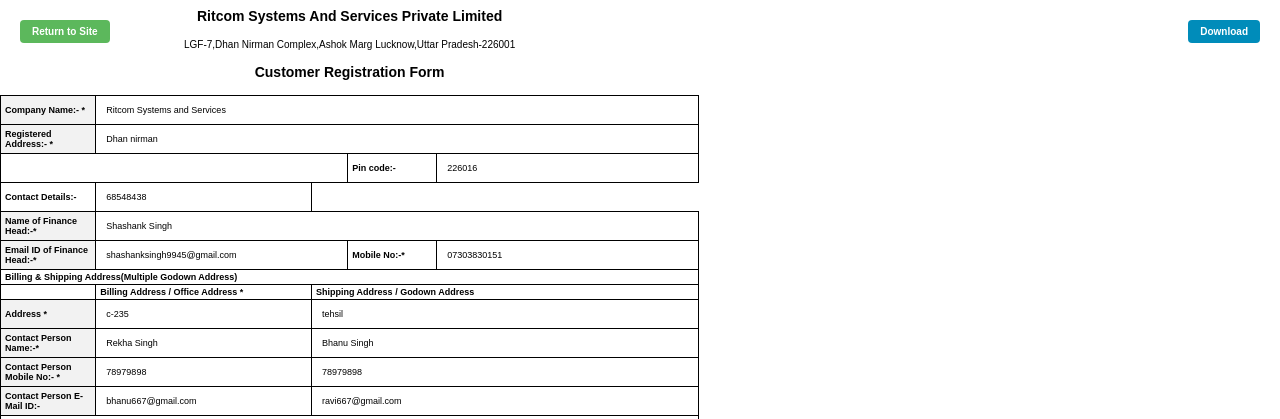
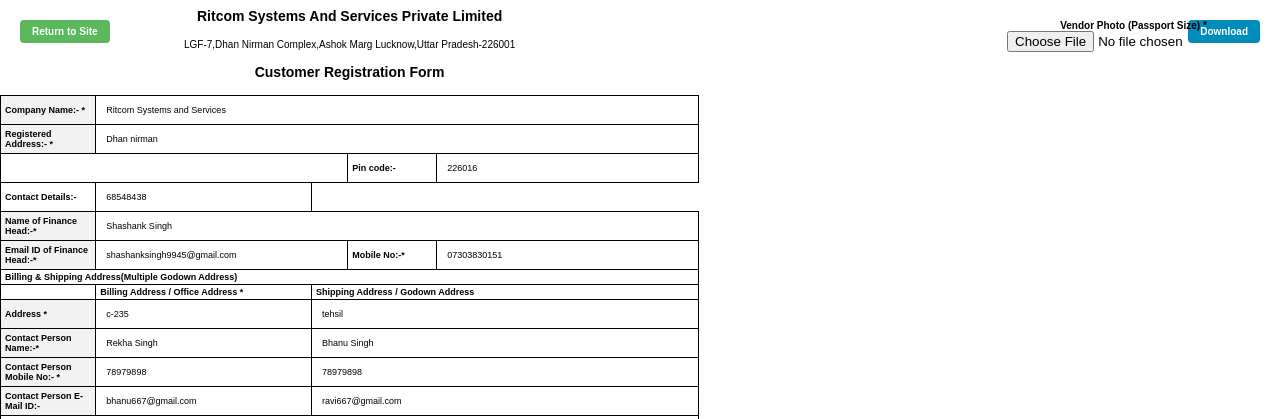
Before and after one commit to Shashan223/form, a Django app: page /customer/1/ in a window 1280 px wide. Shown: the top 419 px of the page. Run offline with Django 5.2, Linux system fonts and the light colour scheme; data comes from the database, SQL or seed files in the repository.

Commit message:
Your commit message here

```diff
--- a/customapp/models.py
+++ b/customapp/models.py
@@ -69,6 +69,7 @@ class CustomerRegistration(models.Model):
     office_date = models.CharField(max_length=20, blank=True, null=True)
     office_authorise_by = models.CharField(max_length=255, blank=True, null=True)
     office_approved_amount = models.CharField(max_length=20, blank=True, null=True)
+    vendor_photo = models.FileField(upload_to='vendor_photo/', null=True, blank=True)
     printer_report = models.FileField(upload_to='printer_reports/', null=True, blank=True)
     gst_certificate = models.FileField(upload_to='gst_certificates/', null=True, blank=True)
     pan_card = models.FileField(upload_to='pan_cards/', null=True, blank=True)
--- a/customapp/views.py
+++ b/customapp/views.py
@@ -135,6 +135,7 @@ def register_customer(request):
 
         }
         try:
+            vendor_photo_path = save_file('doc_vendor_photo', 'vendor_photo', request)
             customer_registration_path = save_file('doc_customer_registration', 'customer_registration', request)
             gst_certificate_path = save_file('doc_gst_certificate', 'gst_certificates', request)
             pan_card_path = save_file('doc_pan_card', 'pan_cards', request)
@@ -158,6 +159,7 @@ def register_customer(request):
             customer.save()
 
             saved_files = {
+                'vendor_photo': vendor_photo_path,
                 'Customer Registration': customer_registration_path,
                 'Gst Certificate': gst_certificate_path,
                 'Pan Card': pan_card_path,
--- a/templates/customTemp/customer_detail.html
+++ b/templates/customTemp/customer_detail.html
@@ -169,9 +169,18 @@
 
     <p style="text-align: center;">LGF-7,Dhan Nirman Complex,Ashok Marg Lucknow,Uttar Pradesh-226001</p>
     <h3>Customer Registration Form</h3>
-
     <form action="" method="post"  enctype="multipart/form-data">
         <table>
+            {% if customer.vendor_photo %}
+    <div style="position: absolute; top: 20px; right: 20px; text-align: center;">
+      <img src="{{ customer.vendor_photo.url }}" alt="Vendor Photo" style="width: 100px; height: 120px; object-fit: cover; border: 1px solid #ccc;">
+    </div>
+  {% else %}
+    <div style="position: absolute; top: 20px; right: 20px; text-align: center;">
+      <label for="vendor_photo"><strong>Vendor Photo (Passport Size) <span class="required-asterisk">*</span></strong></label><br>
+      <input type="file" name="doc_vendor_photo" id="vendor_photo" accept="image/*" required>
+    </div>
+  {% endif %}
             <tr>
                 <th colspan="4">Company Name:- *</th>
                 <td colspan="10"><input type="text" name="company_name" value="{{ customer.company_name }}" required></td>
```
